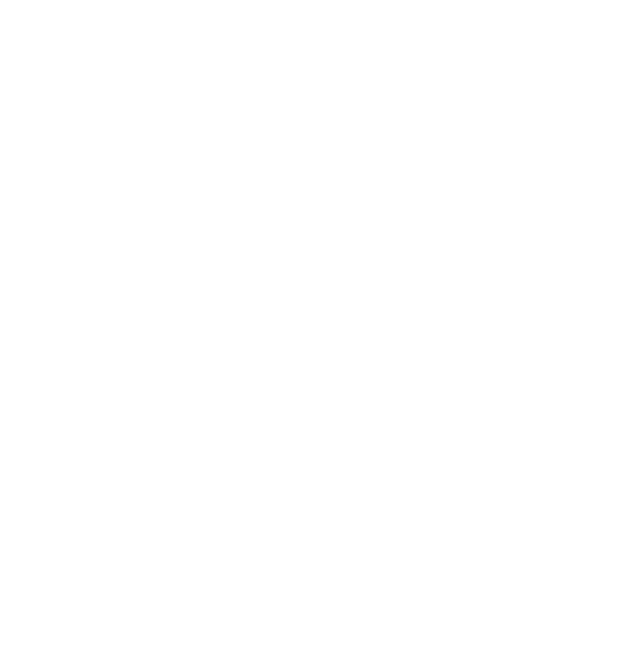
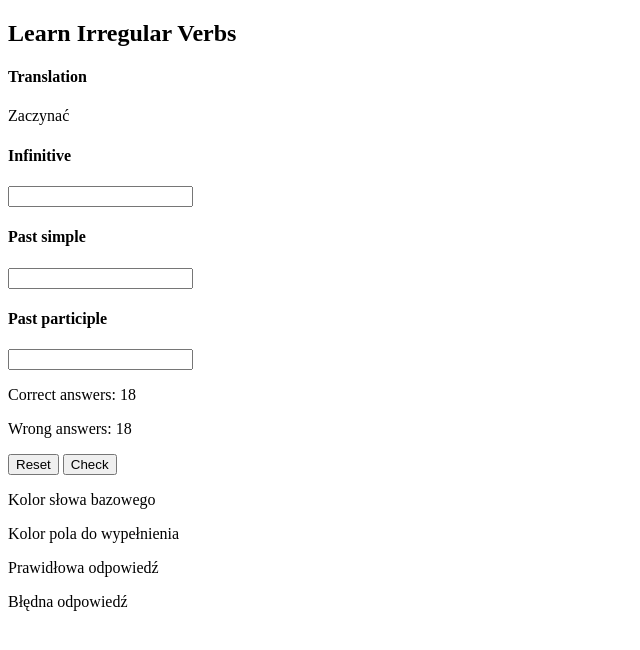
Before and after one commit to danielkuciej/irregular-verbs, a plain HTML site: page index.html in a window 1280 px wide. Shown: the whole page, without its empty margins (0-640 px from the left). Drawn offline with Linux system fonts and the light colour scheme.

Commit message:
html code

```diff
--- a/index.html
+++ b/index.html
@@ -6,5 +6,58 @@
     <meta name="viewport" content="width=device-width, initial-scale=1.0" />
     <title>Irregular Verbs</title>
   </head>
-  <body></body>
+  <body>
+    <section>
+      <h1>Learn Irregular Verbs</h1>
+      <div class="top">
+        <div class="pl-word">
+          <h4>Translation</h4>
+          <p class="word">Zaczynać</p>
+        </div>
+        <div class="infinitive-word">
+          <h4>Infinitive</h4>
+          <input type="text" />
+        </div>
+        <div class="past-sim-word">
+          <h4>Past simple</h4>
+          <input type="text" />
+        </div>
+        <div class="past-parti-word">
+          <h4>Past participle</h4>
+          <input type="text" />
+        </div>
+      </div>
+      <div class="bottom">
+        <p class="correct-label">
+          Correct answers: <span class="correct-src">18</span>
+        </p>
+        <p class="wrong-label">
+          Wrong answers: <span class="wrong-src">18</span>
+        </p>
+        <button class="btn-reset">Reset</button>
+        <button class="btn-check">Check</button>
+      </div>
+      <div class="legend">
+        <div class="color">
+          <a class="color-1"></a>
+          <p class="legend-text">Kolor słowa bazowego</p>
+        </div>
+        <div class="color">
+          <a class="color-2"></a>
+          <p class="legend-text">Kolor pola do wypełnienia</p>
+        </div>
+        <div class="color">
+          <a class="color-3"></a>
+          <p class="legend-text">Prawidłowa odpowiedź</p>
+        </div>
+        <div class="color">
+          <a class="color-4"></a>
+          <p class="legend-text">Błędna odpowiedź</p>
+        </div>
+      </div>
+    </section>
+    <section>
+      <!-- 69 words -->
+    </section>
+  </body>
 </html>
```
